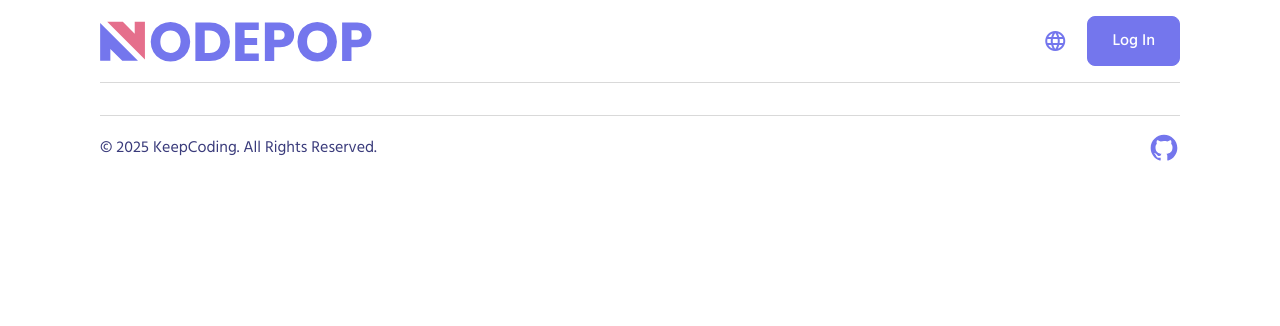
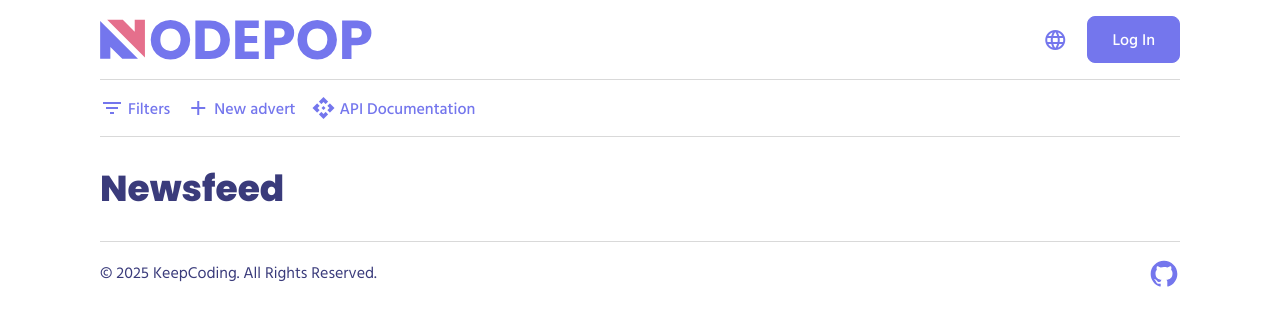
Before and after one commit to miguelferlez/keepcoding-practica-react-av, a React (Vite) app: page /adverts in a window 1280 px wide. Shown: the top 326 px of the page. Built offline with nearby package versions, Linux system fonts and the light colour scheme.

Commit message:
feat: add basic adverts page

```diff
--- a/src/app.tsx
+++ b/src/app.tsx
@@ -1,11 +1,22 @@
-import { Outlet } from "react-router";
+import { Navigate, Outlet, Route, Routes } from "react-router";
 import Layout from "./components/layout/layout";
+import AdvertsPage from "./pages/adverts/adverts-page";
 
 function App() {
   return (
-    <Layout>
-      <Outlet />
-    </Layout>
+    <Routes>
+      <Route index element={<Navigate to="/adverts" />}></Route>
+      <Route
+        path="/adverts"
+        element={
+          <Layout>
+            <Outlet />
+          </Layout>
+        }
+      >
+        <Route index element={<AdvertsPage />}></Route>
+      </Route>
+    </Routes>
   );
 }
 
--- a/src/components/layout/header.tsx
+++ b/src/components/layout/header.tsx
@@ -1,21 +1,11 @@
-import { useEffect, useState } from "react";
 import { Link } from "react-router";
 import AppLogo from "../icons/app-logo";
 import Button from "../ui/button";
-import Dropdown from "../ui/dropdown";
+import Popover from "../ui/popover";
 
 function Header() {
-  const TABLET_BREAKPOINT = 768;
-  const defaultIsMobile = window.innerWidth < TABLET_BREAKPOINT;
-  const [isMobile, setIsMobile] = useState(defaultIsMobile);
-  const [isNavOpen, setIsNavOpen] = useState(false);
-
-  useEffect(() => {
-    setIsMobile(defaultIsMobile);
-  });
-
   return (
-    <header className="wrapper mb-8">
+    <header className="wrapper">
       <div className="divide-b flex items-center justify-between gap-4 py-4">
         <Link to="/" className="transition-opacity hover:opacity-75">
           <AppLogo className="w-38 sm:w-68" />
@@ -23,14 +13,14 @@ function Header() {
         <nav>
           <ul className="flex items-center gap-4">
             <li>
-              <Dropdown icon="language">
+              <Popover icon="language">
                 <li>
                   <a href="">🇬🇧</a>
                 </li>
                 <li>
                   <a href="">🇪🇸</a>
                 </li>
-              </Dropdown>
+              </Popover>
             </li>
             <li>
               <Button label="Log In" variant="primary" />
--- /dev/null
+++ b/src/components/layout/page.tsx
@@ -0,0 +1,17 @@
+import type { ReactNode } from "react";
+
+interface PageProps {
+  title: string;
+  children: ReactNode;
+}
+
+function Page({ title, children }: PageProps) {
+  return (
+    <div className="wrapper">
+      <h2>{title}</h2>
+      {children}
+    </div>
+  );
+}
+
+export default Page;
--- /dev/null
+++ b/src/components/shared/nav-bar.tsx
@@ -0,0 +1,15 @@
+import type { ReactNode } from "react";
+
+function NavBar({ children }: { children: ReactNode }) {
+  return (
+    <nav className="wrapper mb-8">
+      <div className="divide-b">
+        <ul className="flex flex-col gap-4 py-4 sm:flex-row sm:items-center">
+          {children}
+        </ul>
+      </div>
+    </nav>
+  );
+}
+
+export default NavBar;
--- a/src/components/ui/button.tsx
+++ b/src/components/ui/button.tsx
@@ -1,14 +1,21 @@
 import clsx from "clsx";
-import type { ComponentProps } from "react";
+import type { ComponentProps, ReactNode } from "react";
 
 interface ButtonProps extends ComponentProps<"button"> {
+  icon?: ReactNode | string;
   label: string;
   variant: "primary" | "outline" | "destructive";
 }
 
-const Button = ({ label, variant, ...props }: ButtonProps) => (
+const Button = ({ label, variant, icon, ...props }: ButtonProps) => (
   <button className={clsx("btn", `btn-${variant}`)} {...props}>
-    {label}
+    {icon &&
+      (typeof icon === "string" ? (
+        <span className="material-symbols-outlined">{icon}</span>
+      ) : (
+        <>{icon}</>
+      ))}
+    <span className="-mb-0.75">{label}</span>
   </button>
 );
 
--- /dev/null
+++ b/src/components/ui/nav-item.tsx
@@ -0,0 +1,21 @@
+import type { ReactNode } from "react";
+import { NavLink, type NavLinkProps } from "react-router";
+
+interface NavItemProps extends NavLinkProps {
+  icon?: ReactNode | string;
+  label: string;
+}
+
+const NavItem = ({ label, icon, ...props }: NavItemProps) => (
+  <NavLink {...props} className="nav-item">
+    {icon &&
+      (typeof icon === "string" ? (
+        <span className="material-symbols-outlined">{icon}</span>
+      ) : (
+        <>{icon}</>
+      ))}
+    <span className="-mb-0.75">{label}</span>
+  </NavLink>
+);
+
+export default NavItem;
--- a/src/components/ui/dropdown.tsx
+++ b/src/components/ui/popover.tsx
@@ -1,19 +1,24 @@
 import type { ReactNode } from "react";
 
-interface DropdownProps {
+interface PopoverProps {
   icon?: ReactNode | string;
   children: ReactNode;
 }
 
-const Dropdown = ({ children, icon }: DropdownProps) => (
-  <div className="dropdown flex items-center">
+const Popover = ({ children, icon }: PopoverProps) => (
+  <div className="popover flex items-center">
     <button
       className="text-primary flex items-center p-1 transition-opacity hover:opacity-75"
       type="button"
     >
-      <span className="material-symbols-outlined">{icon}</span>
+      {icon &&
+        (typeof icon === "string" ? (
+          <span className="material-symbols-outlined">{icon}</span>
+        ) : (
+          <>{icon}</>
+        ))}
     </button>
-    <div className="dropdown-menu invisible origin-top -translate-y-2 scale-95 transform opacity-0 transition">
+    <div className="popover-menu invisible origin-top -translate-y-2 scale-95 transform opacity-0 transition">
       <div
         className="absolute -right-2 mt-4 w-12 origin-top rounded-lg border border-black/15 bg-white p-2 shadow-md outline-none"
         role="menu"
@@ -26,4 +31,4 @@ const Dropdown = ({ children, icon }: DropdownProps) => (
   </div>
 );
 
-export default Dropdown;
+export default Popover;
--- a/src/index.css
+++ b/src/index.css
@@ -27,18 +27,18 @@
   @apply box-border;
 }
 
-h1,
 h2,
-h3 {
+h3,
+h4 {
   @apply font-heading mb-4;
 }
-h1 {
+h2 {
   @apply text-4xl font-extrabold;
 }
-h2 {
+h3 {
   @apply text-3xl font-bold;
 }
-h3 {
+h4 {
   @apply text-2xl font-bold;
 }
 
@@ -58,7 +58,7 @@ h3 {
 }
 
 .btn {
-  @apply flex cursor-pointer rounded-lg border px-6 py-3 font-medium transition hover:scale-110 hover:opacity-75 hover:shadow-xl;
+  @apply flex cursor-pointer items-center gap-2 rounded-lg border px-6 py-3 font-medium transition hover:scale-110 hover:opacity-75 hover:shadow-xl;
 }
 .btn-primary {
   @apply bg-primary border-primary text-white;
@@ -70,6 +70,14 @@ h3 {
   @apply bg-destructive border-destructive text-white;
 }
 
-.dropdown:focus-within .dropdown-menu {
+.nav-item {
+  @apply text-primary flex cursor-pointer items-center gap-1 font-medium transition hover:scale-110 hover:opacity-75;
+}
+
+.popover:focus-within .popover-menu {
   @apply visible translate-0 scale-100 opacity-100;
+
+  li {
+    @apply transition hover:opacity-50;
+  }
 }
--- /dev/null
+++ b/src/pages/adverts/adverts-page.tsx
@@ -0,0 +1,37 @@
+import Page from "../../components/layout/page";
+import NavBar from "../../components/shared/nav-bar";
+import NavItem from "../../components/ui/nav-item";
+import Button from "../../components/ui/button";
+
+function AdvertsPage() {
+  return (
+    <>
+      <NavBar>
+        <li>
+          <Button
+            variant="outline"
+            label="Filters"
+            icon="filter_list"
+            className="nav-item"
+          ></Button>
+        </li>
+        <li>
+          <NavItem to="/adverts/new" label="New advert" icon="add" />
+        </li>
+        <li>
+          <NavItem
+            to="http://localhost:3001/swagger/"
+            label="API Documentation"
+            icon="api"
+            target="_blank"
+          />
+        </li>
+      </NavBar>
+      <Page title="Newsfeed">
+        <div></div>
+      </Page>
+    </>
+  );
+}
+
+export default AdvertsPage;
```
